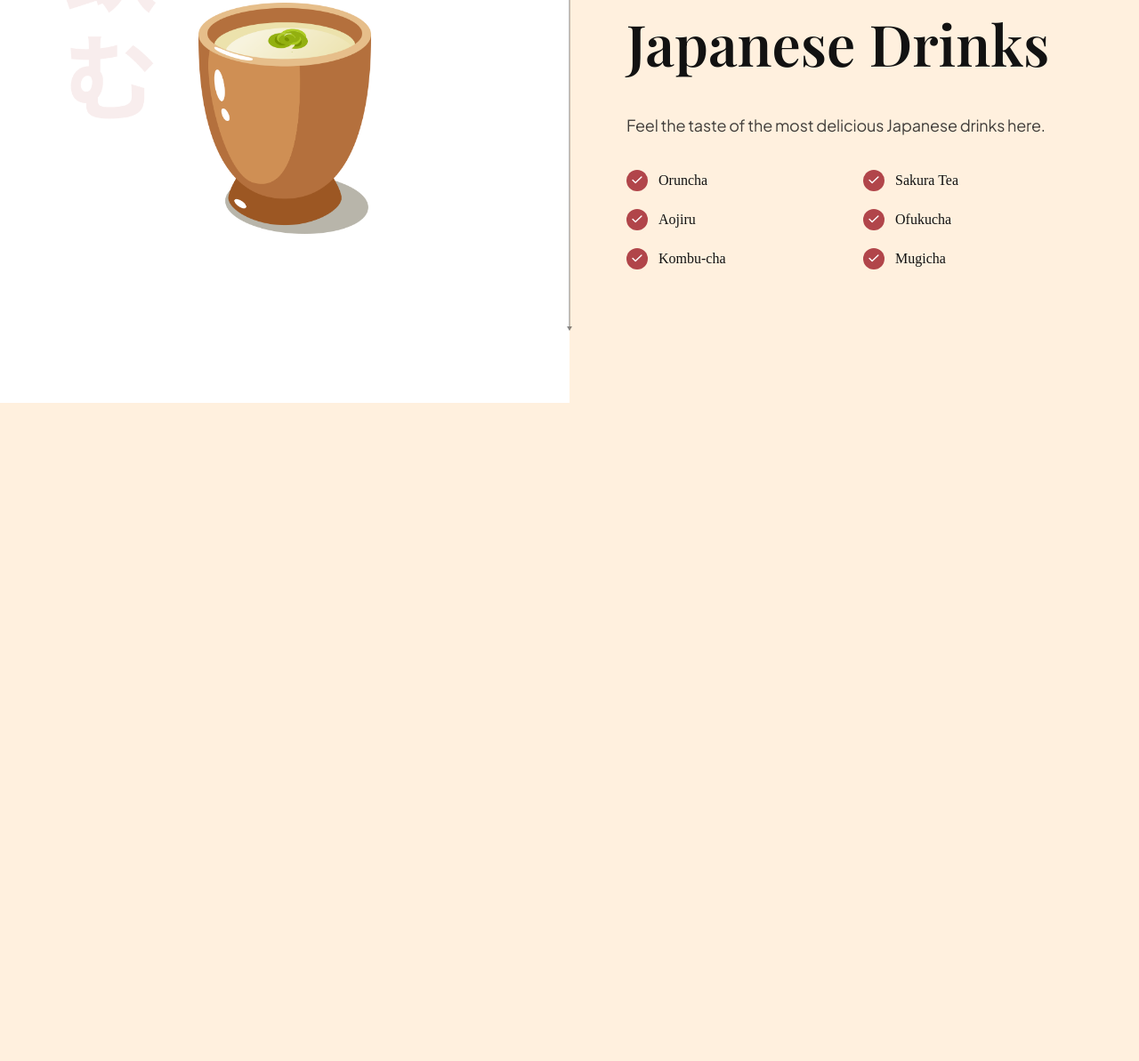
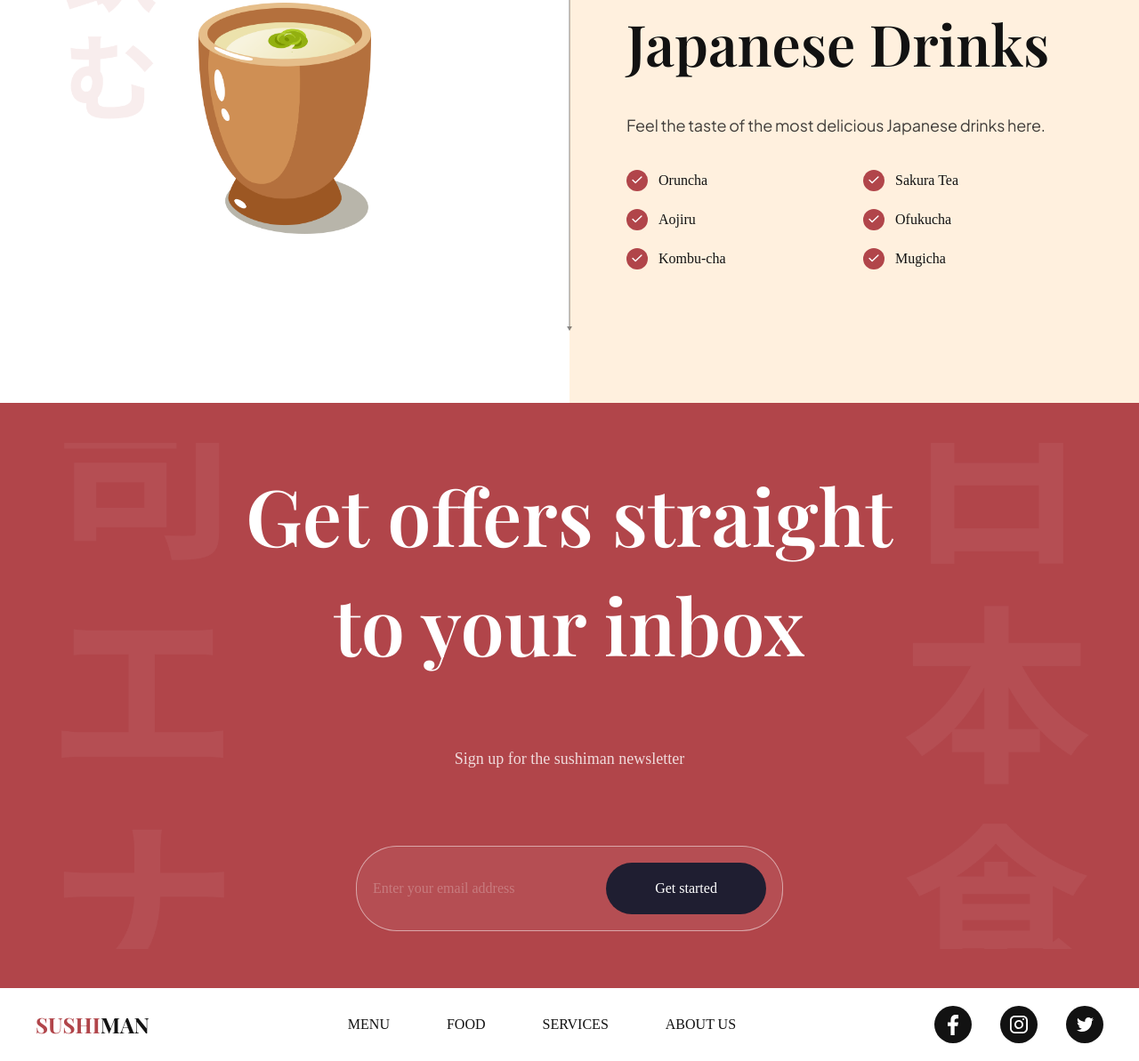
Before and after one commit to bruce414/sushi-website, a website built with Vite: page index.html in a window 1280 px wide. Shown: the part 3245-4438 px from the top of the page at 89% size. Before the commit the page ends 3698 px from the top, so only its background shows below. Built offline with nearby package versions, Linux system fonts and the light colour scheme; animation ran at ten frames a second.

Commit message:
add newsletter and footer sections

```diff
--- a/index.html
+++ b/index.html
@@ -319,6 +319,45 @@
     </section>
   </section>
 
+  <section class="subscription flex-center" id="services">
+    <h2 data-aos="flip-down">
+      Get offers straight <br>
+      to your inbox
+    </h2>
+    <p data-aos="fade-up">
+      Sign up for the sushiman newsletter
+    </p>
+    <div class="subscription__form" data-aos="fade-up">
+      <input type="text" placeholder="Enter your email address">
+      <button>Get started</button>
+    </div>
+  </section>
+
+  <footer class="footer flex-between">
+    <h3 class="footer__logo">
+      <span>Sushi</span>man
+    </h3>
+
+    <ul class="footer__nav">
+      <li><a href="#menu">Menu</a></li>
+      <li><a href="#food">Food</a></li>
+      <li><a href="#services">Services</a></li>
+      <li><a href="#about-us">About Us</a></li>
+    </ul>
+
+    <ul class="footer__social">
+      <li class="flex-center">
+        <img src="assets/facebook.svg" alt="facebook">
+      </li>
+      <li class="flex-center">
+        <img src="assets/instagram.svg" alt="instagram">
+      </li>
+      <li class="flex-center">
+        <img src="assets/twitter.svg" alt="twitter">
+      </li>
+    </ul>
+  </footer>
+
   <script src="/src/js/script.js" type="module"></script>
 </body>
 </html>
--- a/src/css/sections/footer.css
+++ b/src/css/sections/footer.css
@@ -0,0 +1,55 @@
+.footer {
+    width: 100%;
+    padding: 20px 40px;
+    background: var(--color-white);
+    flex-wrap: wrap;
+    gap: 20px;
+    overflow: hidden;
+}
+
+.footer__logo {
+    font-size: 24px;
+    font-weight: bold;
+    font-family: var(--playfair-display);
+    text-transform: uppercase;
+    color: var(--secondary-color);
+    cursor: pointer;
+}
+
+.footer__logo span {
+    color: var(--primary-color);
+}
+
+.footer ul {
+    list-style: none;
+    display: flex;
+    flex-wrap: wrap;
+    flex-direction: row;
+    gap: 64px;
+}
+
+.footer ul:last-child {
+    gap: 32px;
+}
+
+.footer__nav li {
+    font-size: 16px;
+    font-weight: 500;
+    font-family: var(--plus-jarkarta-sans);
+    text-transform: uppercase;
+    color: var(--secondary-color);
+    cursor: pointer;
+}
+
+.footer__social li {
+    width: 42px;
+    height: 42px;
+    background-color: var(--secondary-color);
+    border-radius: 100%;
+}
+
+.footer__nav li img {
+    width: 45%;
+    height: 45%;
+    object-fit: contain;
+}
--- a/src/css/sections/subscribe.css
+++ b/src/css/sections/subscribe.css
@@ -0,0 +1,78 @@
+.subscription {
+    padding: 64px;
+    display: flex;
+    flex-direction: column;
+    background-color: var(--primary-color);
+    background-image: url("../../../assets/subscribe_bg.png");
+    background-position: center;
+    background-repeat: no-repeat;
+    background-size: contain;
+    overflow: hidden;
+    /* justify-content: center; */
+}
+
+.subscription h2 {
+    color: #fff;
+    font-size: 88px;
+    font-family: var(--playfair-display);
+    font-weight: 600;
+    line-height: 123px;
+    text-align: center;
+}
+
+.subscription p {
+    padding: 40px;
+    font-size: 18px;
+    color: var(--black-500);
+    font-family: var(--plus-jarkarta-sans);
+    font-weight: 300;
+    line-height: 36px;
+    margin-top: 32px;
+    color: rgba(255, 255, 255, 0.8);
+}
+
+.subscription__form {
+    margin-top: 40px;
+    padding: 14px 14px 14px 24px;
+    display: flex;
+    flex-direction: row;
+    gap: 10px;
+    justify-content: space-between ;
+    padding: 18px;
+    min-width: 480px;
+    border-radius: 46px;
+    background: rgba(255, 255, 255, 0.05);
+    border: 1px solid rgba(255, 255, 255, 0.5);
+}
+
+.subscription__form input {
+    flex: 1;
+    font-size: 16px;
+    font-weight: 400px;
+    font-family: var(--plus-jarkarta-sans);
+    color: #fff;
+    opacity: 0.5;
+    background: transparent;
+    border: none;
+    outline: none;
+}
+
+.subscription__form input::placeholder {
+    color: #fff;
+    opacity: 0.5;
+}
+
+.subscription__form button {
+    padding: 20px;
+    min-width: 180px;
+    font-size: 16px;
+    font-weight: 500;
+    font-family: var(--plus-jarkarta-sans);
+    color: #fff;
+    text-align: center;
+    background: var(--black-400);
+    border-radius: 46px;
+    border: none;
+    outline: none;
+    cursor: pointer;
+}
```
